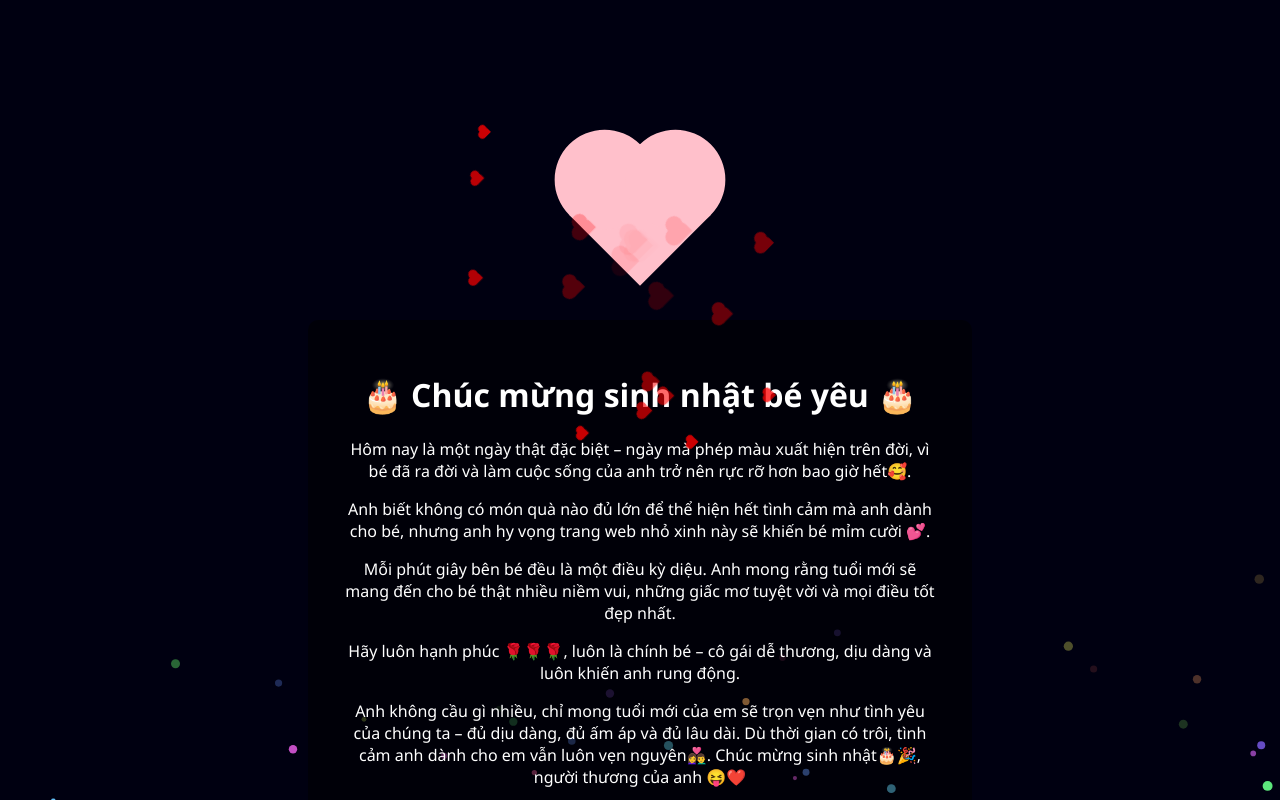
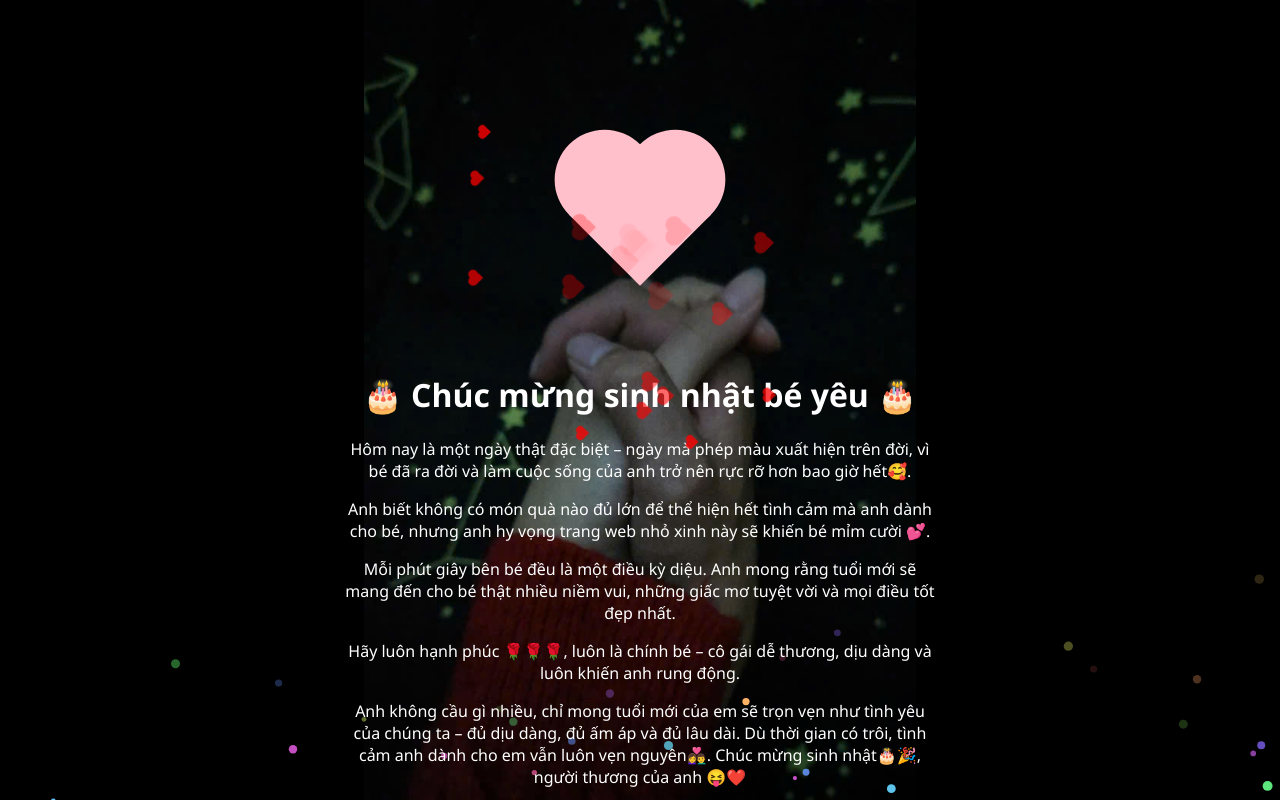
Before and after one commit to hoanguy2910/happy, a plain HTML site: page index.html in a window 1280 px wide. Shown: the top 800 px of the page. Drawn offline with Linux system fonts and the light colour scheme.

Commit message:
Add files via upload

```diff
--- a/index.html
+++ b/index.html
@@ -9,7 +9,11 @@
       padding: 0;
       overflow: hidden;
       font-family: 'Segoe UI', sans-serif;
-      background: #001;
+      background: url('anh.jpg') no-repeat center center fixed;
+      background-size: contain;
+  background-repeat: no-repeat;
+  background-position: center center;
+  background-color: #000; /* Màu nền phụ nếu ảnh không phủ hết */
       color: white;
     }
 
@@ -23,6 +27,8 @@
       border-radius: 10px;
       text-align: center;
       margin-top: 40vh;
+      background: none;
+      border: none;
     }
 
     canvas {
@@ -126,6 +132,8 @@
         opacity: 0;
       }
     }
+
+
   </style>
 </head>
 <body>
@@ -152,7 +160,7 @@
     <p>Anh không cầu gì nhiều, chỉ mong tuổi mới của em sẽ trọn vẹn như tình yêu của chúng ta – đủ dịu dàng, đủ ấm áp và đủ lâu dài. Dù thời gian có trôi, tình cảm anh dành cho em vẫn luôn vẹn nguyên👩‍❤️‍👨.
     Chúc mừng sinh nhật🎂🎉, người thương của anh 😝❤️</p>
     <p>Yêu bé nhiều hơn từng dòng code anh viết 💻❤️</p>
-    <p>Ký tên: Người luôn nghĩ về bé mỗi ngày💗</p>
+    <p>Ký tên: Người luôn nghĩ về bé mỗi ngày💗</p><br><br><br>
   </div>
 
   <!-- Hiệu ứng pháo hoa -->
```
Also changed, not shown: anh.jpg (added).
